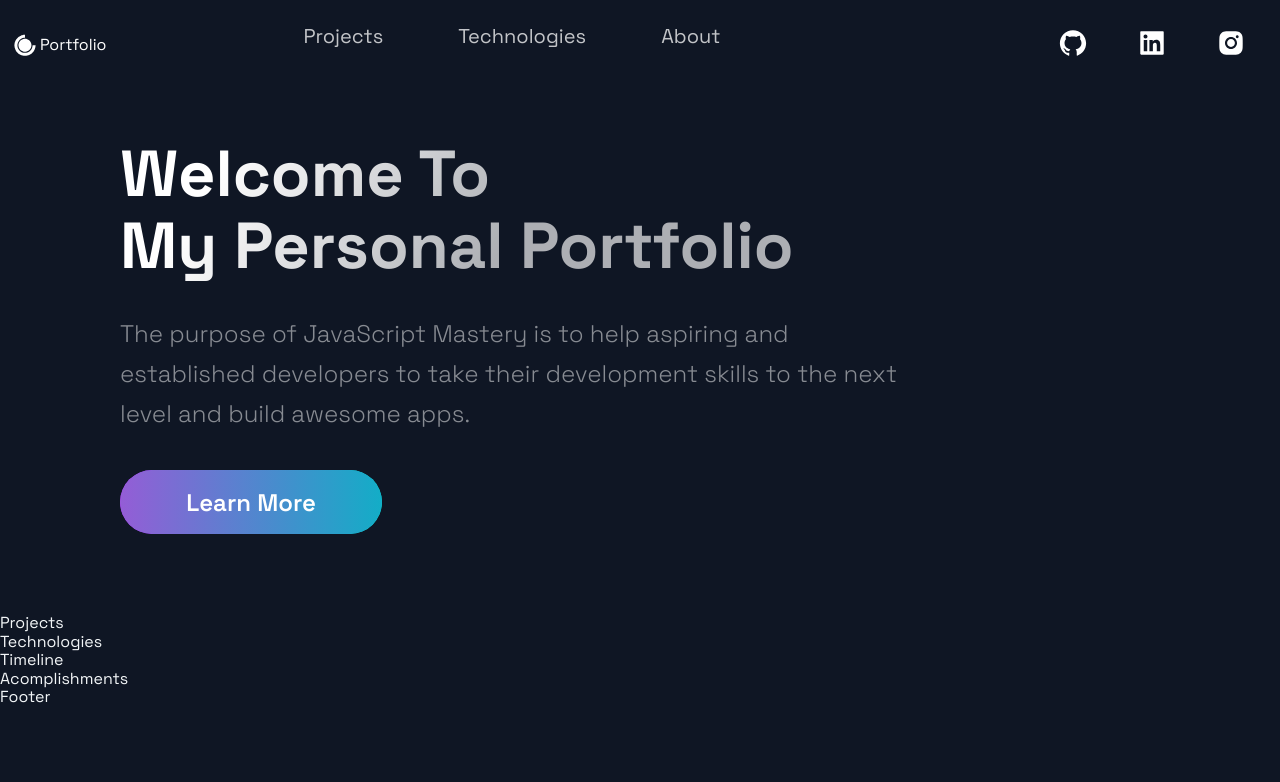
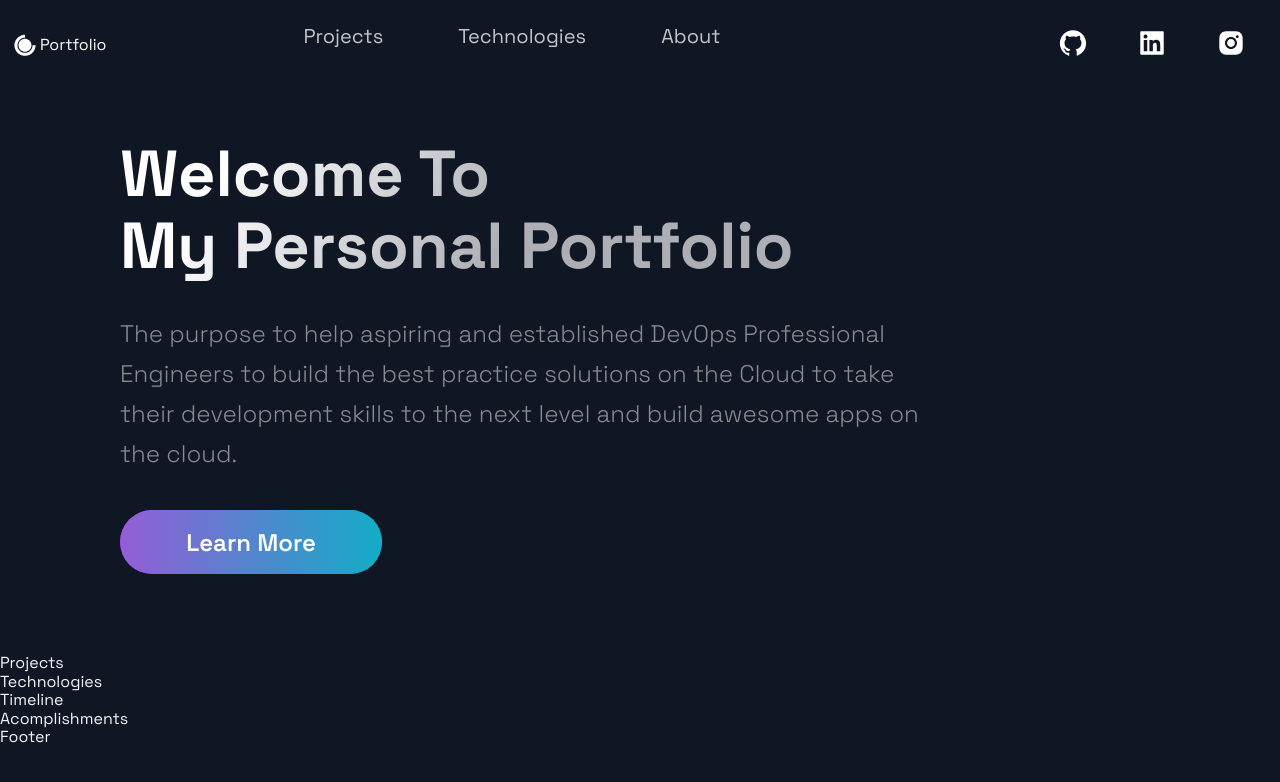
Before and after one commit to ramikhreim1/portfolio_website, a Next.js app: page / in a window 1280 px wide. Shown: the top 782 px of the page. Built offline with nearby package versions, Linux system fonts and the light colour scheme.

Commit message:
Adding SectonText Purpose HeroJs

```diff
--- a/src/components/Hero/Hero.js
+++ b/src/components/Hero/Hero.js
@@ -13,7 +13,7 @@
           My Personal Portfolio
         </SectionTitle>
         <SectionText>
-        The purpose of JavaScript Mastery is to help aspiring and established developers to take their development skills to the next level and build awesome apps.
+        The purpose to help aspiring and established DevOps Professional Engineers to build the best practice solutions on the Cloud to take their development skills to the next level and build awesome apps on the cloud.
         </SectionText>
         <Button onClick={props.handleClick}>Learn More</Button>
       </LeftSection>
```
